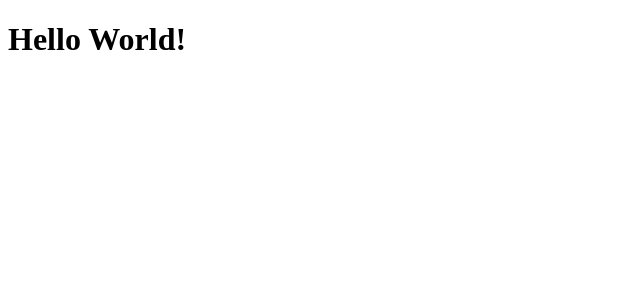
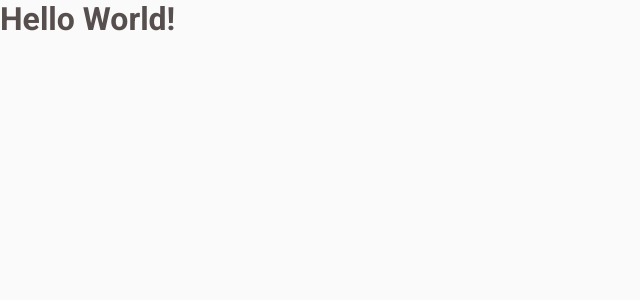
Before and after one commit to espjotape/Coffee-Delivery, a React (Vite) app: page / in a window 1280 px wide. Shown: the top 300 px of the page, without its empty margins (0-640 px from the left). Built offline with nearby package versions, Linux system fonts and the light colour scheme.

Commit message:
GlobalStyle

```diff
--- a/src/App.tsx
+++ b/src/App.tsx
@@ -1,9 +1,11 @@
 import { ThemeProvider } from "styled-components"
+import { GlobalStyle } from "./styles/global"
 import { defaultTheme } from "./styles/themes/defaultTheme"
 
 export function App() {
   return (
     <ThemeProvider theme={defaultTheme}>
+      <GlobalStyle />
       <h1>Hello World!</h1>
     </ThemeProvider>
   )
--- /dev/null
+++ b/src/styles/global.ts
@@ -0,0 +1,21 @@
+import { createGlobalStyle } from "styled-components";
+
+export const GlobalStyle = createGlobalStyle`
+ * {
+  margin: 0;
+  box-sizing: border-box;
+  padding: 0;
+ }
+
+ body {
+  background: ${props => props.theme.COLORS.background};
+  color: ${props => props.theme.COLORS["base-text"]};
+  -webkit-font-smoothing: antialiased;
+ }
+
+ body, input, textarea, button {
+  font-family: 'Roboto', sans-serif;
+  font-weight: 400;
+  font-size: 1rem;
+ }
+`
```
Also changed, not shown: src/@types/styled.d.ts (added, +8 -0 lines).
